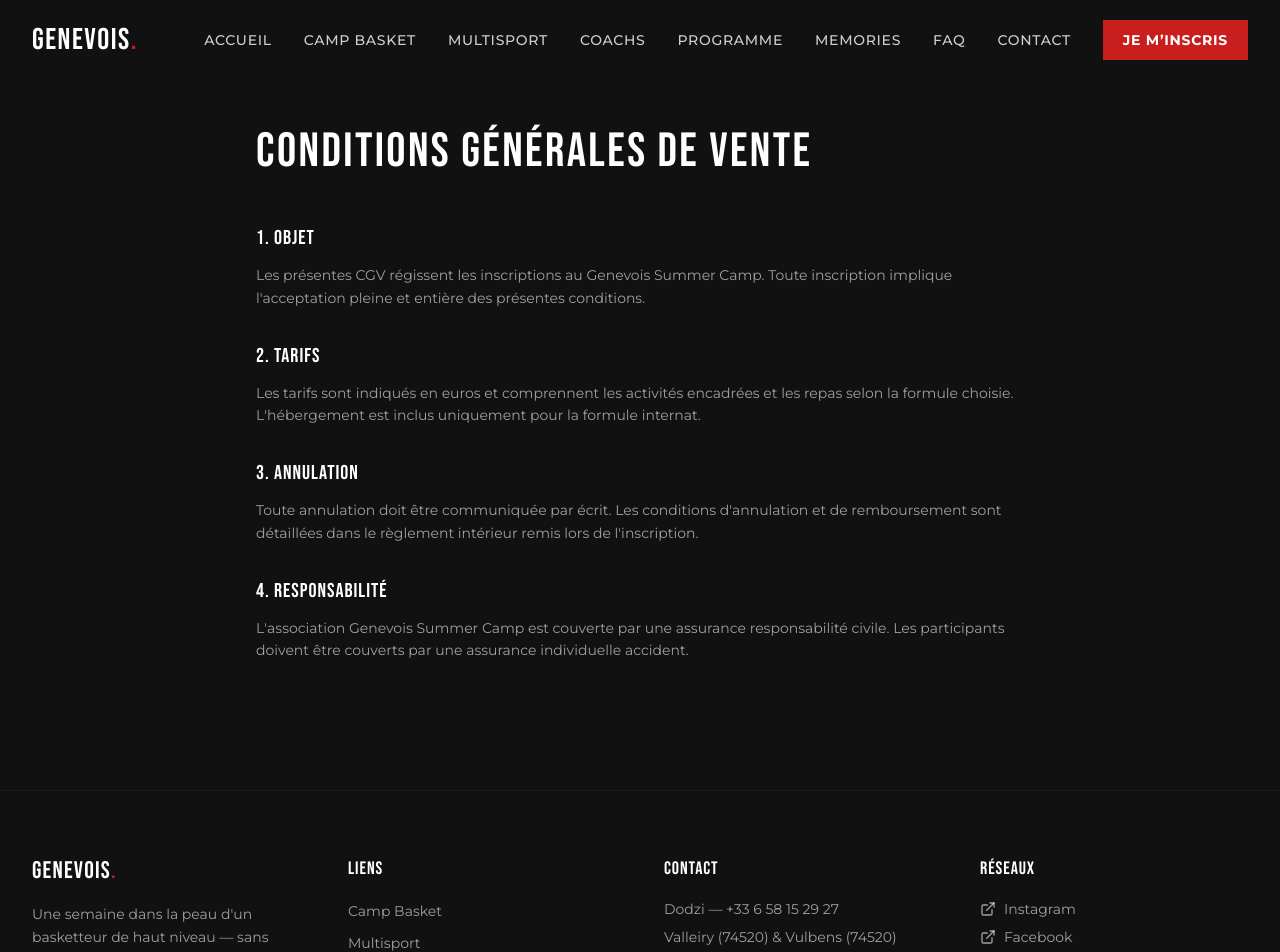
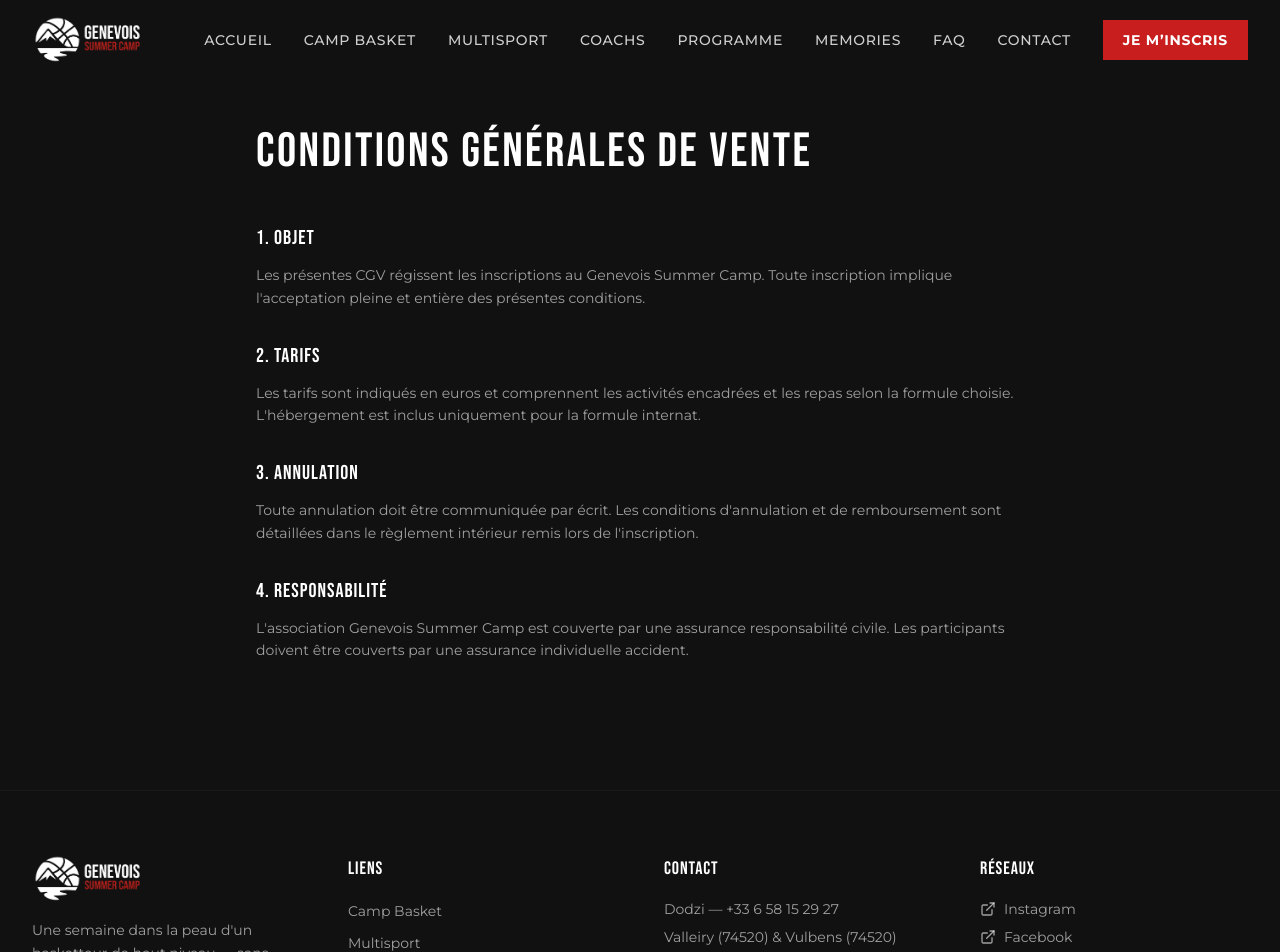
Before and after one commit to rayantech-iot/summer-camp-St-Ju, a Next.js app: page /cgv in a window 1280 px wide. Shown: the top 952 px of the page. Built offline with nearby package versions, Linux system fonts and the light colour scheme.

Commit message:
Ajout logo.png + Dodzi en premier coach + metadataBase

```diff
--- a/src/app/layout.tsx
+++ b/src/app/layout.tsx
@@ -15,6 +15,7 @@
 })
 
 export const metadata: Metadata = {
+  metadataBase: new URL("https://genevoissummercamp.fr"),
   title: "Genevois Summer Camp — Approche le basket de haut niveau",
   description:
     "Stage de basket et multisport en Haute-Savoie, à 20 min de Genève. Encadrement professionnel avec des coachs du haut niveau. U11-U16.",
@@ -27,12 +28,16 @@
     "camp multisports Haute-Savoie",
     "basket jeunes Genève",
   ],
+  icons: {
+    icon: "/images/logo.png",
+  },
   openGraph: {
     title: "Genevois Summer Camp",
     description:
       "Vivre, l'espace d'une semaine, le quotidien d'un basketteur de haut niveau — sans quitter le Genevois.",
     type: "website",
     locale: "fr_FR",
+    images: ["/images/logo.png"],
   },
 }
 
--- a/src/components/Footer.tsx
+++ b/src/components/Footer.tsx
@@ -7,10 +7,8 @@
       <div className="max-w-7xl mx-auto px-4 sm:px-6 lg:px-8 py-16">
         <div className="grid grid-cols-1 md:grid-cols-2 lg:grid-cols-4 gap-12">
           <div>
-            <span className="font-heading text-2xl text-gsc-white tracking-wider">
-              GENEVOIS<span className="text-gsc-red">.</span>
-            </span>
-            <p className="mt-4 text-sm text-gsc-white/60 leading-relaxed">
+            <img src="/images/logo.png" alt="Genevois Summer Camp" className="h-12 w-auto mb-4" />
+            <p className="text-sm text-gsc-white/60 leading-relaxed">
               Une semaine dans la peau d&apos;un basketteur de haut niveau — sans quitter le Genevois.
             </p>
           </div>
--- a/src/components/Header.tsx
+++ b/src/components/Header.tsx
@@ -34,10 +34,8 @@
     >
       <div className="max-w-7xl mx-auto px-4 sm:px-6 lg:px-8">
         <div className="flex items-center justify-between h-16 sm:h-20">
-          <Link href="/" className="flex items-center gap-2">
-            <span className="font-heading text-2xl sm:text-3xl text-gsc-white tracking-wider">
-              GENEVOIS<span className="text-gsc-red">.</span>
-            </span>
+          <Link href="/" className="flex items-center gap-3">
+            <img src="/images/logo.png" alt="Genevois Summer Camp" className="h-10 sm:h-12 w-auto" />
           </Link>
 
           <nav className="hidden lg:flex items-center gap-8">
```
Also changed, not shown: public/images/logo.png (added).
